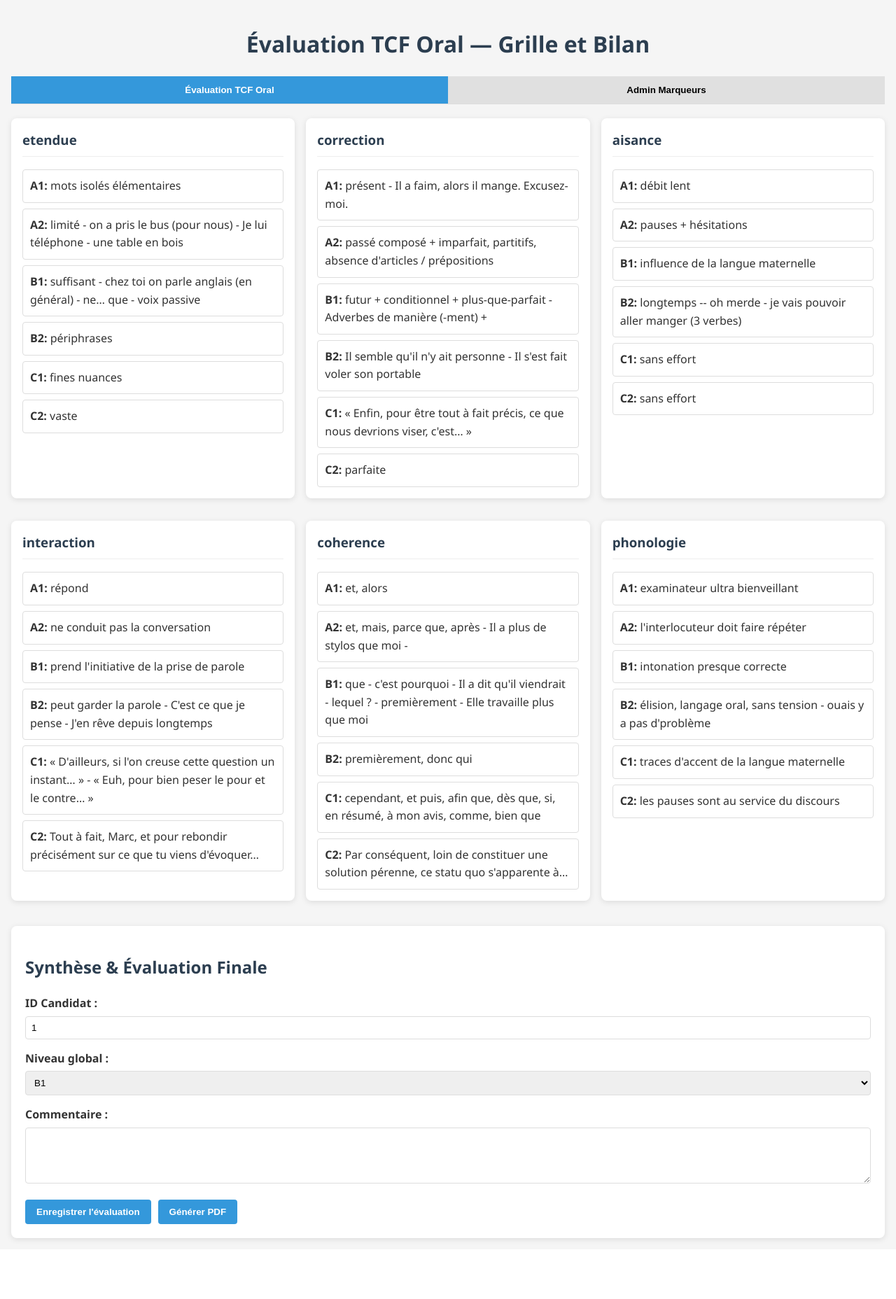
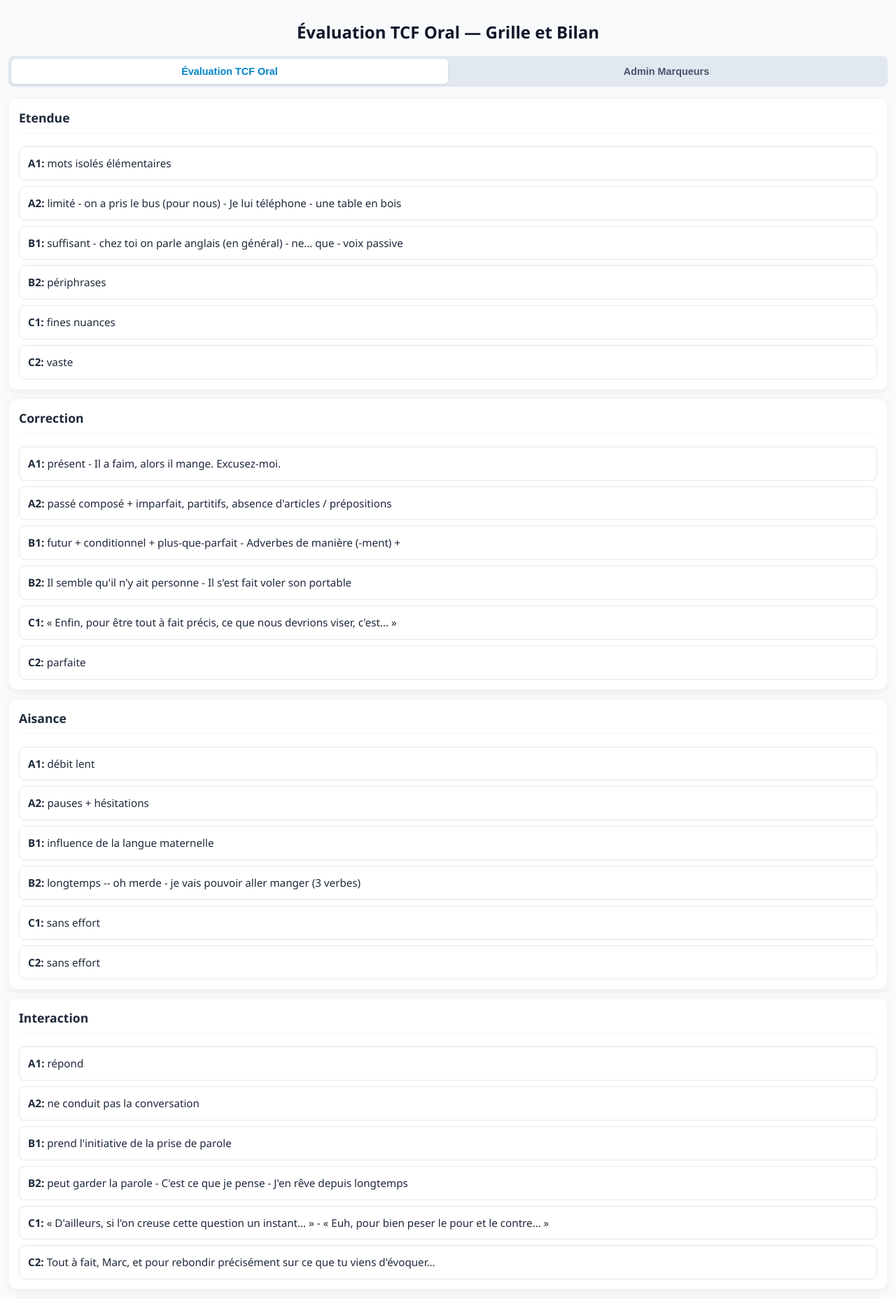
Before and after one commit to Dominiqueboulanger/Test_appli_en_cours_de_developpement, a Flask app: page / in a window 1280 px wide, after a click on "Évaluation TCF Oral". Shown: the top 1856 px of the page at 70% size. Before the commit the page ends 1776 px from the top, so only its background shows below. Run offline with Flask 3, Linux system fonts and the light colour scheme; data comes from the database, SQL or seed files in the repository.

Commit message:
Update style.css

```diff
--- a/static/css/style.css
+++ b/static/css/style.css
@@ -3,51 +3,55 @@ body {
     font-family: 'Segoe UI', Tahoma, Geneva, Verdana, sans-serif;
     margin: 0;
     padding: 0;
-    background-color: #f5f5f5;
-    color: #333;
-    line-height: 1.6;
+    background-color: #f8fafc;
+    color: #1e293b;
+    line-height: 1.5;
 }
 
 .container {
     max-width: 100%;
-    padding: 16px;
+    padding: 12px;
     box-sizing: border-box;
+    padding-bottom: 90px; /* Espace pour la barre fixe mobile si besoin */
 }
 
 h1, h2, h3 {
-    color: #2c3e50;
+    color: #0f172a;
 }
 
 h1 {
     text-align: center;
-    margin-bottom: 20px;
+    font-size: 1.5rem;
+    margin-bottom: 16px;
 }
 
-/* Onglets */
+/* Onglets modernisés */
 .tabs {
     display: flex;
-    margin-bottom: 20px;
-    border-bottom: 1px solid #ddd;
+    margin-bottom: 16px;
+    background-color: #e2e8f0;
+    border-radius: 8px;
+    padding: 4px;
 }
 
 .tab-button {
     flex: 1;
-    padding: 12px;
-    background-color: #e0e0e0;
+    padding: 10px;
+    background-color: transparent;
     border: none;
     cursor: pointer;
-    font-weight: bold;
+    font-weight: 600;
+    font-size: 0.9rem;
     text-align: center;
-    transition: background-color 0.3s;
+    color: #475569;
+    border-radius: 6px;
+    transition: all 0.25s ease;
 }
 
 .tab-button.active {
-    background-color: #3498db;
-    color: white;
-}
-
-.tab-button:hover {
-    background-color: #d0d0d0;
+    background-color: #ffffff;
+    color: #0284c7;
+    box-shadow: 0 1px 3px rgba(0, 0, 0, 0.1);
 }
 
 .tab-content {
@@ -58,25 +62,26 @@ h1 {
 .cartes-container {
     display: flex;
     flex-wrap: wrap;
-    gap: 16px;
+    gap: 12px;
     margin-bottom: 20px;
 }
 
 .carte {
-    background-color: white;
-    border-radius: 8px;
-    box-shadow: 0 2px 8px rgba(0, 0, 0, 0.1);
-    padding: 16px;
-    flex: 1 1 300px;
-    min-width: 250px;
-    margin-bottom: 16px;
+    background-color: #ffffff;
+    border-radius: 12px;
+    box-shadow: 0 4px 12px rgba(0, 0, 0, 0.05);
+    padding: 14px;
+    flex: 1 1 100%;
+    border: 1px solid #f1f5f9;
 }
 
 .carte h3 {
     margin-top: 0;
-    color: #2c3e50;
-    border-bottom: 1px solid #eee;
+    color: #1e293b;
+    font-size: 1.1rem;
+    border-bottom: 2px solid #f8fafc;
     padding-bottom: 8px;
+    text-transform: capitalize;
 }
 
 .paliers {
@@ -85,90 +90,137 @@ h1 {
     gap: 8px;
 }
 
+/* Paliers et code-couleur progressif subtil (A1 -> C2) */
 .palier {
-    padding: 10px;
-    border: 1px solid #ddd;
-    border-radius: 4px;
+    padding: 12px;
+    border: 1px solid #e2e8f0;
+    border-radius: 8px;
     cursor: pointer;
-    transition: all 0.2s;
+    transition: all 0.2s ease;
+    font-size: 0.95rem;
+    background-color: #ffffff;
 }
 
 .palier:hover {
-    background-color: #f0f0f0;
+    background-color: #f8fafc;
+    border-color: #cbd5e1;
 }
 
+/* Sélection active moderne */
 .palier.selected {
-    background-color: #3498db;
-    color: white;
-    border-color: #2980b9;
+    background-color: #eff6ff;
+    color: #1e40af;
+    border-color: #3b82f6;
+    font-weight: 600;
+    box-shadow: 0 0 0 1px #3b82f6;
 }
 
 /* Synthèse et formulaire */
 .synthese-container {
-    background-color: white;
-    padding: 20px;
-    border-radius: 8px;
-    box-shadow: 0 2px 8px rgba(0, 0, 0, 0.1);
-    margin-top: 20px;
+    background-color: #ffffff;
+    padding: 16px;
+    border-radius: 12px;
+    box-shadow: 0 4px 12px rgba(0, 0, 0, 0.05);
+    margin-top: 16px;
+    border: 1px solid #f1f5f9;
 }
 
 .form-group {
-    margin-bottom: 15px;
+    margin-bottom: 12px;
 }
 
 .form-group label {
     display: block;
-    margin-bottom: 5px;
-    font-weight: bold;
+    margin-bottom: 4px;
+    font-weight: 600;
+    font-size: 0.9rem;
+    color: #334155;
 }
 
 .form-group input,
 .form-group select,
 .form-group textarea {
     width: 100%;
-    padding: 8px;
-    border: 1px solid #ddd;
-    border-radius: 4px;
+    padding: 10px;
+    border: 1px solid #cbd5e1;
+    border-radius: 8px;
     box-sizing: border-box;
+    font-size: 1rem;
+    background-color: #f8fafc;
+}
+
+.form-group input:focus,
+.form-group select:focus,
+.form-group textarea:focus {
+    outline: none;
+    border-color: #3b82f6;
+    background-color: #ffffff;
+    box-shadow: 0 0 0 3px rgba(59, 130, 246, 0.15);
 }
 
 .form-group textarea {
     resize: vertical;
-    min-height: 80px;
+    min-height: 90px;
 }
 
+/* Boutons d'action */
 .button-group {
     display: flex;
     gap: 10px;
-    margin-top: 15px;
+    margin-top: 16px;
 }
 
 .button-group button {
-    padding: 10px 16px;
-    background-color: #3498db;
+    flex: 1;
+    padding: 12px 16px;
+    background-color: #2563eb;
     color: white;
     border: none;
-    border-radius: 4px;
+    border-radius: 8px;
     cursor: pointer;
-    font-weight: bold;
-    transition: background-color 0.3s;
+    font-weight: 600;
+    font-size: 1rem;
+    transition: background-color 0.2s, transform 0.1s;
+    box-shadow: 0 2px 4px rgba(37, 99, 235, 0.2);
 }
 
 .button-group button:hover {
-    background-color: #2980b9;
+    background-color: #1d4ed8;
 }
 
-/* Responsive pour mobile */
+.button-group button:active {
+    transform: scale(0.98);
+}
+
+/* Responsive spécifique mobile */
 @media (max-width: 600px) {
-    .carte {
-        flex: 1 1 100%;
+    .container {
+        padding: 8px;
     }
 
     .tabs {
-        flex-direction: column;
+        flex-direction: row;
+        overflow-x: auto;
     }
 
     .tab-button {
-        padding: 10px;
+        padding: 8px 12px;
+        white-space: nowrap;
+        font-size: 0.85rem;
+    }
+
+    /* Transformation de la zone de boutons en barre fixe en bas de l'écran sur mobile */
+    .button-group {
+        position: fixed;
+        bottom: 0;
+        left: 0;
+        right: 0;
+        background: rgba(255, 255, 255, 0.95);
+        backdrop-filter: blur(8px);
+        padding: 12px;
+        box-shadow: 0 -4px 12px rgba(0, 0, 0, 0.08);
+        margin-top: 0;
+        z-index: 100;
+        border-top: 1px solid #e2e8f0;
     }
 }
```
